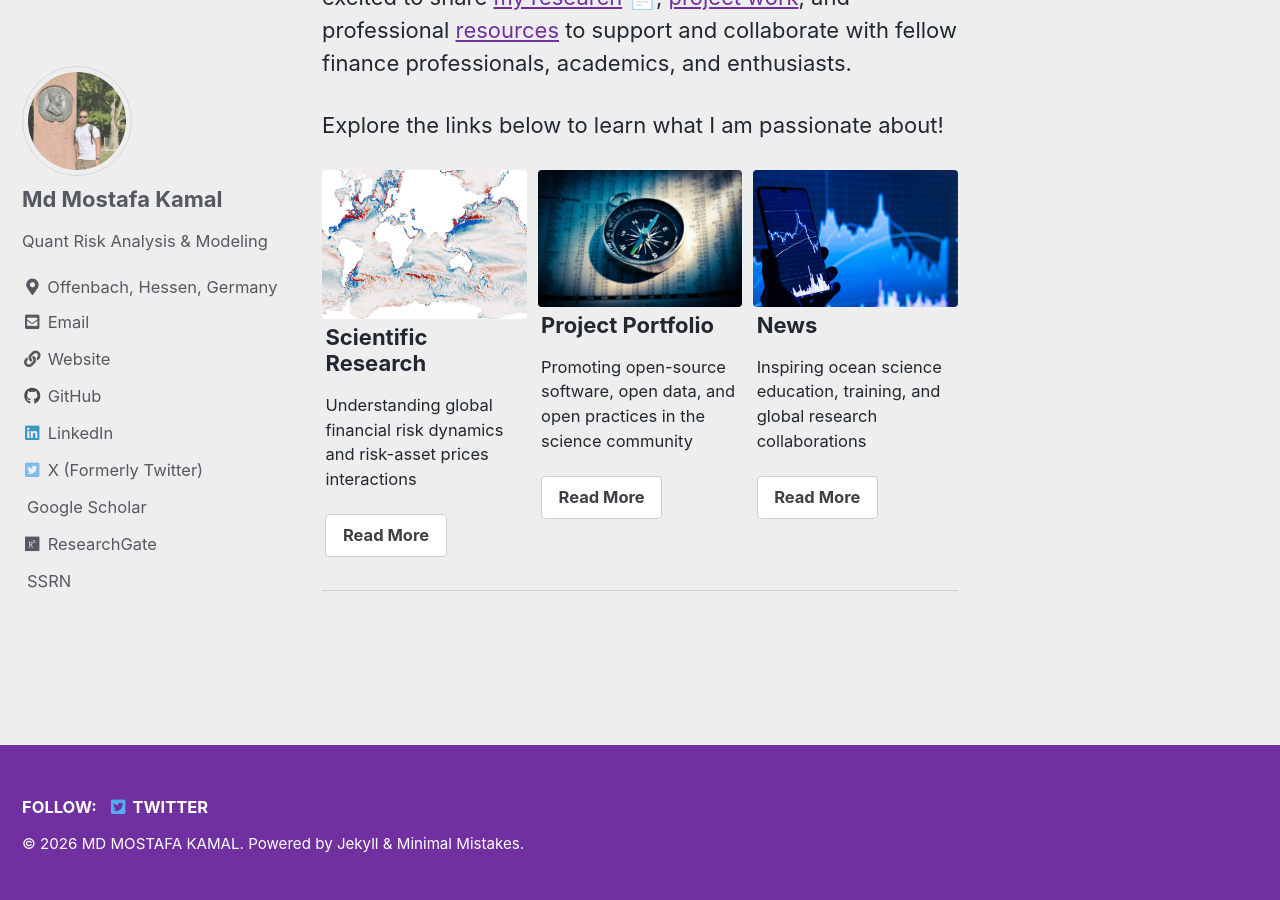
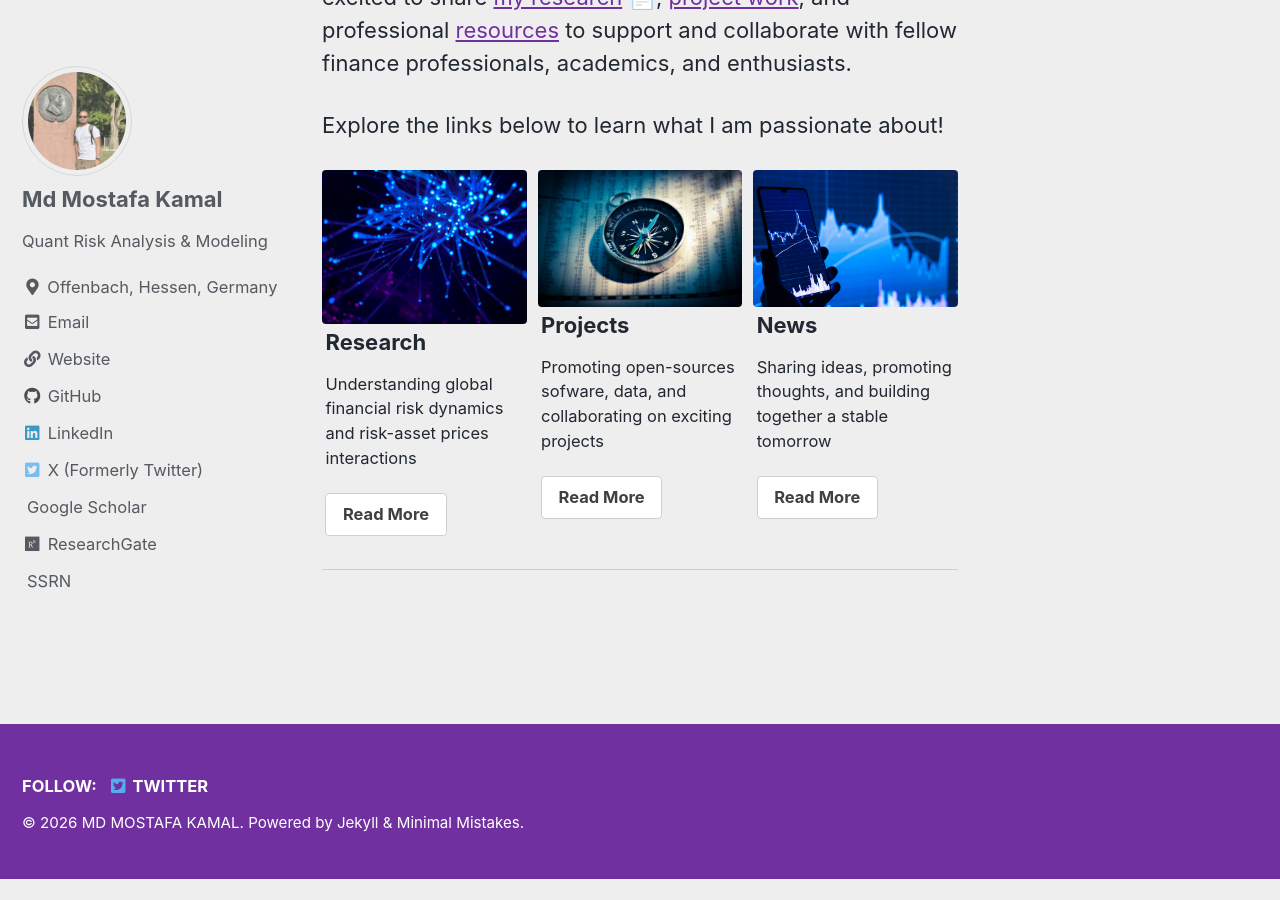
Before and after one commit to Mostafa-MMK/Mostafa-MMK.github.io, a Jekyll site: the page built from _pages/index.md, in a window 1280 px wide and 900 px high, scrolled down 904 px. Built offline with Jekyll 4.4.1, drawn with Linux system fonts in a browser that asks for light colours; cached includes are drawn as plain includes; the list of posts is cut into pages by our own code; a style sheet for code colours, icons or effects is not loaded; after the commit the page ends 1782 px from its top, so only the background shows below that.

Commit message:
Update index.md with new images and text

```diff
--- a/_pages/index.md
+++ b/_pages/index.md
@@ -12,24 +12,24 @@ header:
     - label: "Download CV"
       url: "assets/CV_MostafaKamal.pdf"
 feature_row:
-  - image_path: /assets/research_global_map.png
+  - image_path: /assets/global_network.jpg
     alt: "global map"
-    title: "Scientific Research"
+    title: "Research"
     excerpt: "Understanding global financial risk dynamics and risk-asset prices interactions"
     url: "research"
     btn_label: "Read More"
     btn_class: "btn--inverse"
   - image_path: /assets/background_photo_01.jpg
-    alt: "Cormorant posing on a sea-side rock"
-    title: "Project Portfolio"
-    excerpt: "Promoting open-source software, open data, and open practices in the science community"
+    alt: "Risk compas"
+    title: "Projects"
+    excerpt: "Promoting open-sources sofware, data, and collaborating on exciting projects"
     url: "projects"
     btn_label: "Read More"
     btn_class: "btn--inverse"
   - image_path: /assets/background_photo_05.jpg
-    alt: "2019 group photo from Coastal Ocean Environment Summer School in Nigeria and Ghana"
+    alt: "Configuring and promoting risk awareness"
     title: "News"
-    excerpt: "Inspiring ocean science education, training, and global research collaborations"
+    excerpt: "Sharing ideas, promoting thoughts, and building together a stable tomorrow"
     url: "blog"
     btn_label: "Read More"
     btn_class: "btn--inverse"
```
